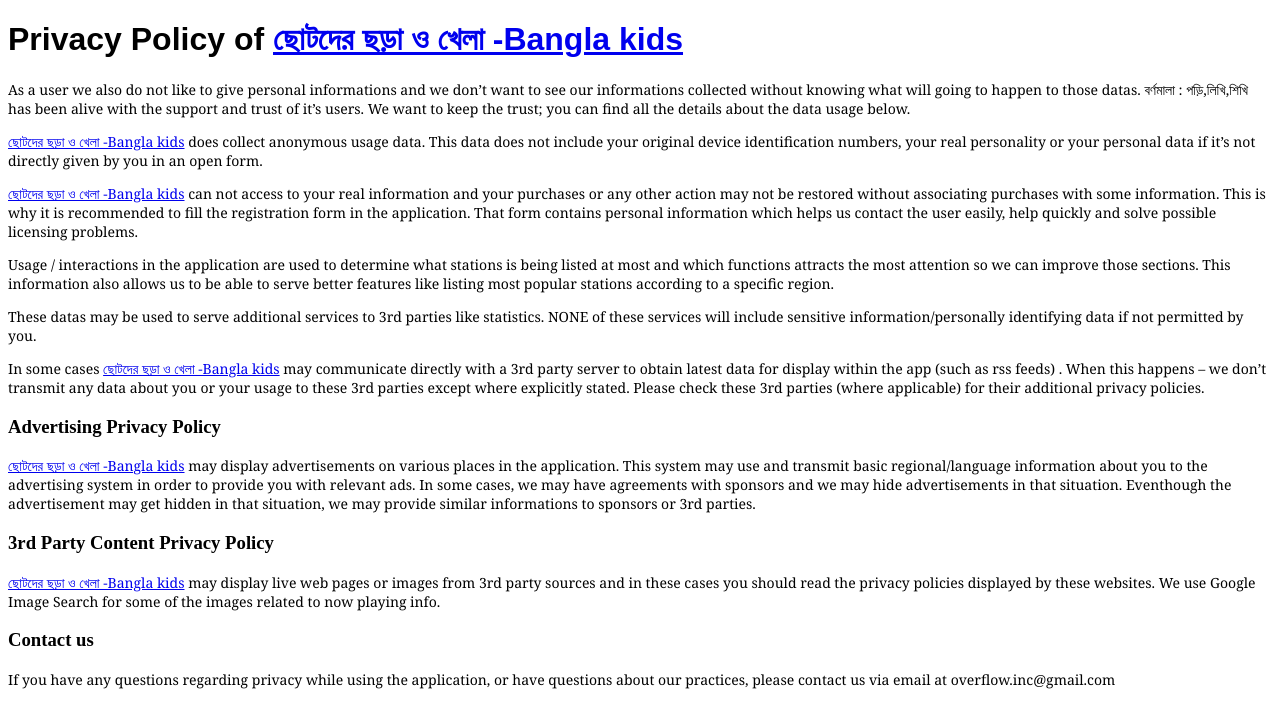
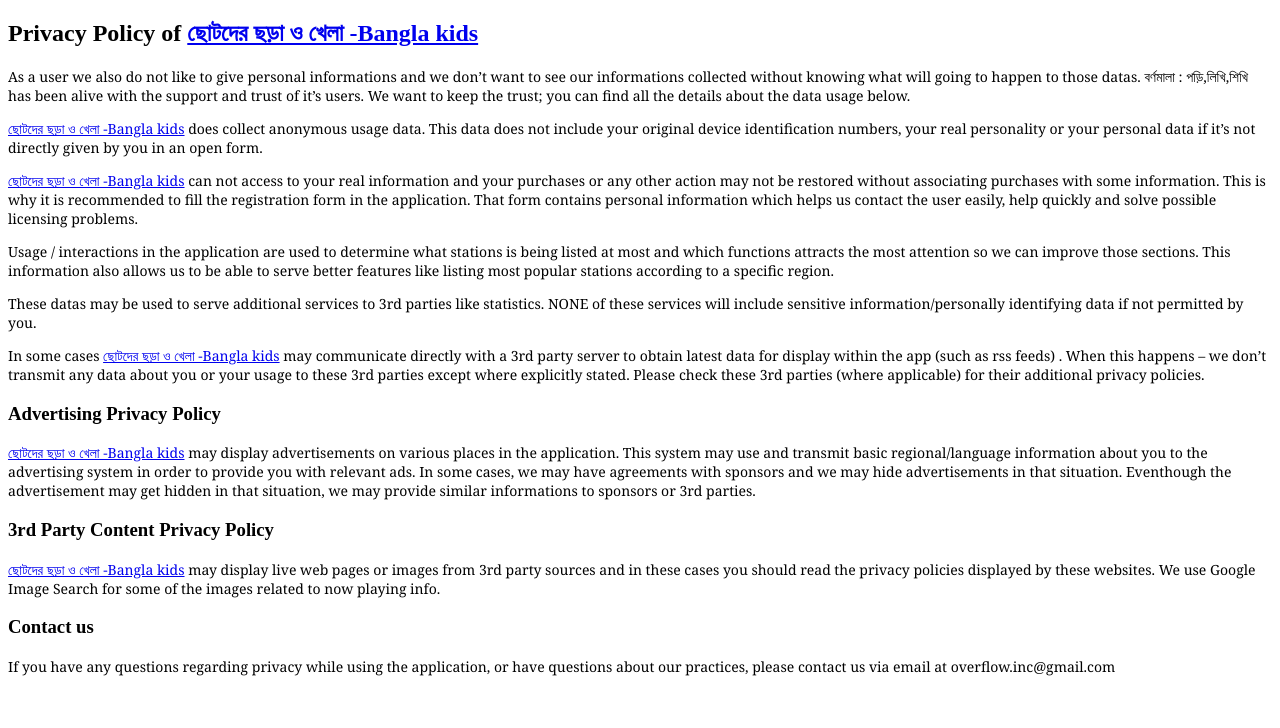
Before and after one commit to overflowbd/overflowbd.github.io, a plain HTML site: page privacy_policy.html in a window 1280 px wide. Drawn offline with Linux system fonts and the light colour scheme.

Commit message:
decrease the font

```diff
--- a/privacy_policy.html
+++ b/privacy_policy.html
@@ -13,7 +13,7 @@ p {font-family:Georgia, serif;font-size:14px;font-style:normal;font-weight:norma
 </style>
 </head>
 <body>
-<h1>Privacy Policy of <a href="https://www.play.google.com/store/apps/details?id=overflow.peoem">ছোটদের ছড়া ও খেলা -Bangla kids</a></h1>
+<h2>Privacy Policy of <a href="https://www.play.google.com/store/apps/details?id=overflow.peoem">ছোটদের ছড়া ও খেলা -Bangla kids</a></h2>
 <p>As a user we also do not like to give personal informations and we don’t want to see our informations collected without knowing what will going to happen to those datas. বর্ণমালা : পড়ি,লিখি,শিখি has been alive with the support and trust of it’s users. We want to keep the trust; you can find all the details about the data usage below.</p>
 <p></p>
 <p><a href="play.google.com/store/apps/details?id=overflow.peoem">ছোটদের ছড়া ও খেলা -Bangla kids</a> does collect anonymous usage data. This data does not include your original device identification numbers, your real personality or your personal data if it’s not directly given by you in an open form.</p>
```
